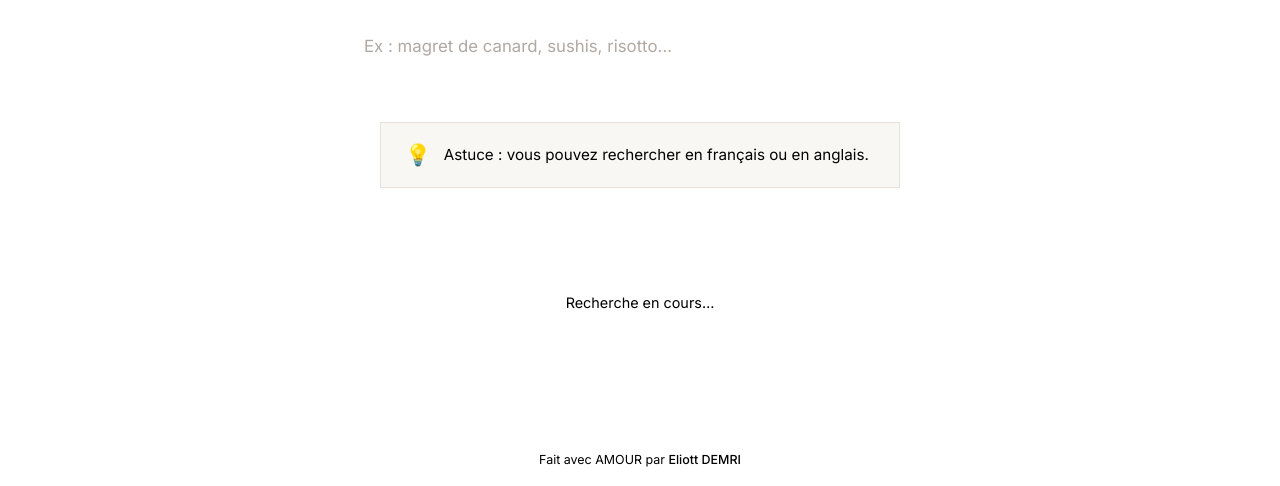
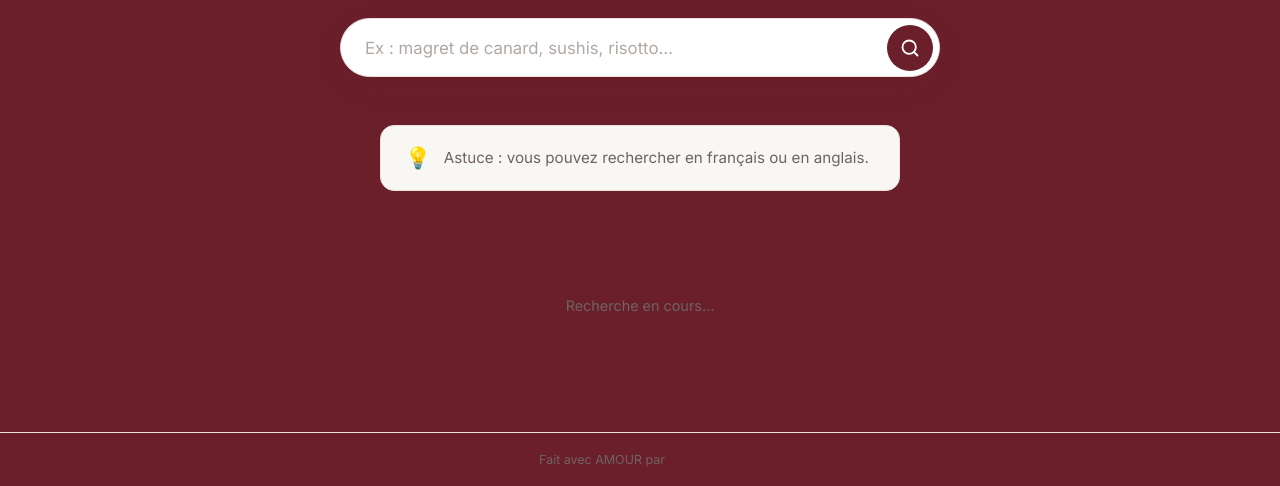
Before and after one commit to eliottdemri-afk/eliottdemri-afk.github.io, a plain HTML site: page index.html in a window 1280 px wide. Shown: the part 314-800 px from the top of the page. Drawn offline with nearby package versions, Linux system fonts and the light colour scheme.

Commit message:
fix: remove Python comment from top of style.css

```diff
--- a/style.css
+++ b/style.css
@@ -1,4 +1,3 @@
-# ── style.css avec badges mots-clés + dropdown headers ───────────────────────
 :root {
   --burgundy: #6B1F2A;
   --burgundy2: #8C2D3B;
```
